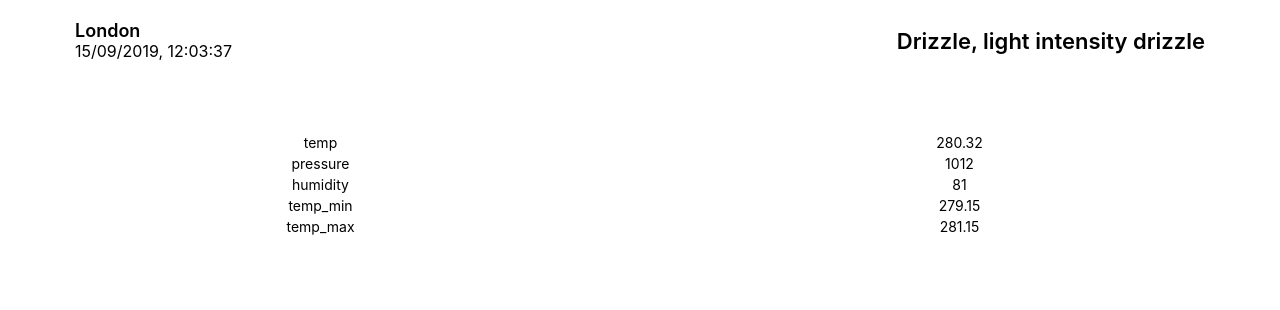
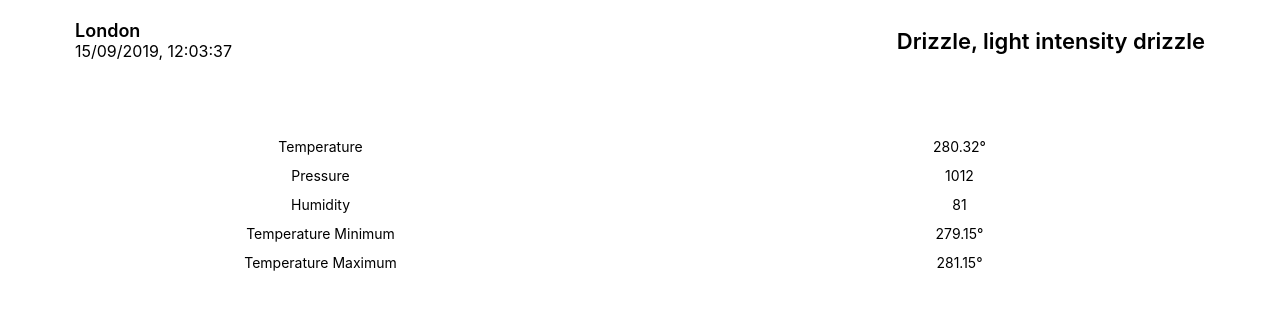
Before and after one commit to siva037/weather-monitor, a React (Create React App) app: page / in a window 1280 px wide. Shown: the top 310 px of the page. Built offline with nearby package versions, Linux system fonts and the light colour scheme.

Commit message:
Format weather list
- Add functions to format weather type
- Add function to format weather data

```diff
--- a/src/components/weather/Weather.css
+++ b/src/components/weather/Weather.css
@@ -30,3 +30,9 @@
   padding-top: 50px;
   text-align: center;
 }
+
+.weather-item__detail-label,
+.weather-item__detail-value {
+  padding: 5px 0;
+  vertical-align: middle;
+}
--- a/src/components/weather/Weather.js
+++ b/src/components/weather/Weather.js
@@ -30,14 +30,29 @@
         return <div>{weatherDescription}</div>;
     }
 
+    getFormattedWeatherLabel(weatherKey){
+        switch (weatherKey) {
+            case "temp"        : return "Temperature";
+            case "pressure"    : return "Pressure";
+            case "humidity"    : return "Humidity";
+            case "temp_min"    : return "Temperature Minimum";
+            case "temp_max"    : return "Temperature Maximum";
+            default            : return ""
+        }
+    }
+
+    getFormattedWeatherData(weatherkey, weatherData){
+        return ["temp", "temp_max", "temp_min"].includes(weatherkey) ? weatherData + "\u00B0" : weatherData;
+    }
+
     renderWeatherDetails(weatherItems) {
         const weatherKeyList = Object.keys(weatherItems);
         const weatherDataList = Object.values(weatherItems);
 
         return weatherKeyList.map((key, index) => (
             <tr key={index}>
-                <td>{ key }</td>
-                <td>{ weatherDataList[index] }</td>
+                <td className="weather-item__detail-label">{ this.getFormattedWeatherLabel(key) }</td>
+                <td className="weather-item__detail-value">{ this.getFormattedWeatherData(key, weatherDataList[index]) }</td>
             </tr>
         ));
     }
```
